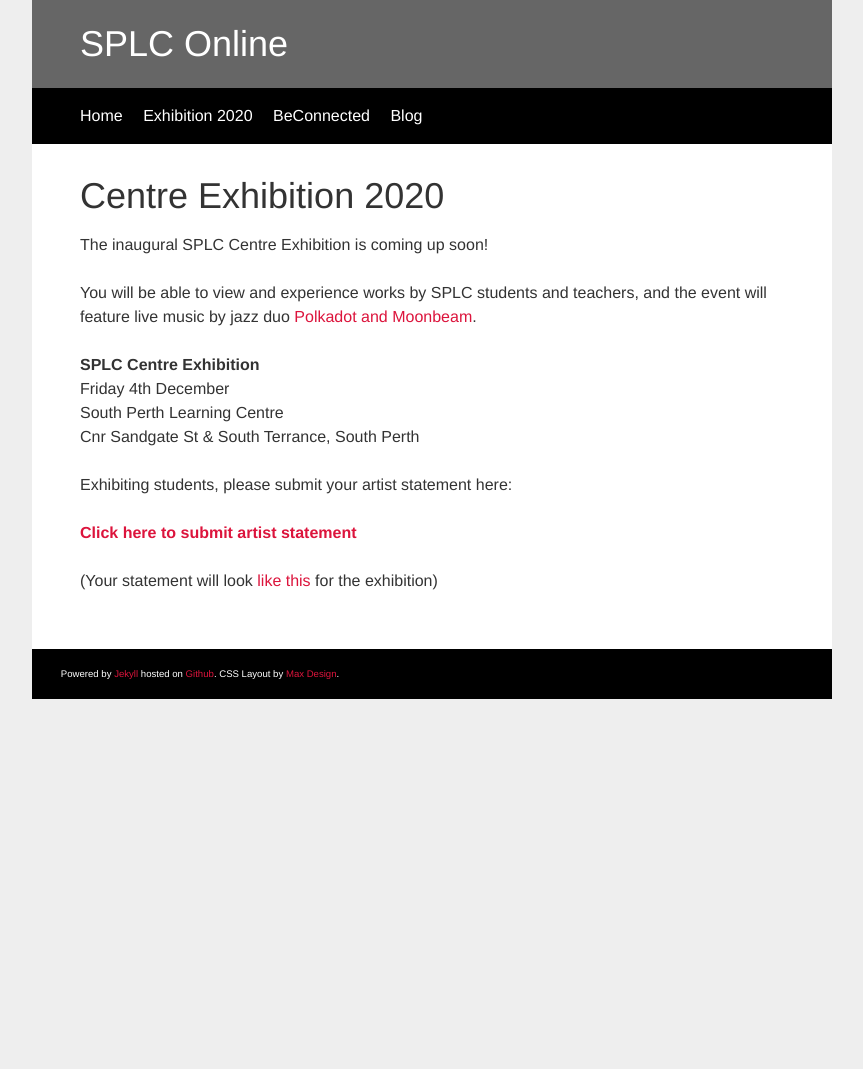
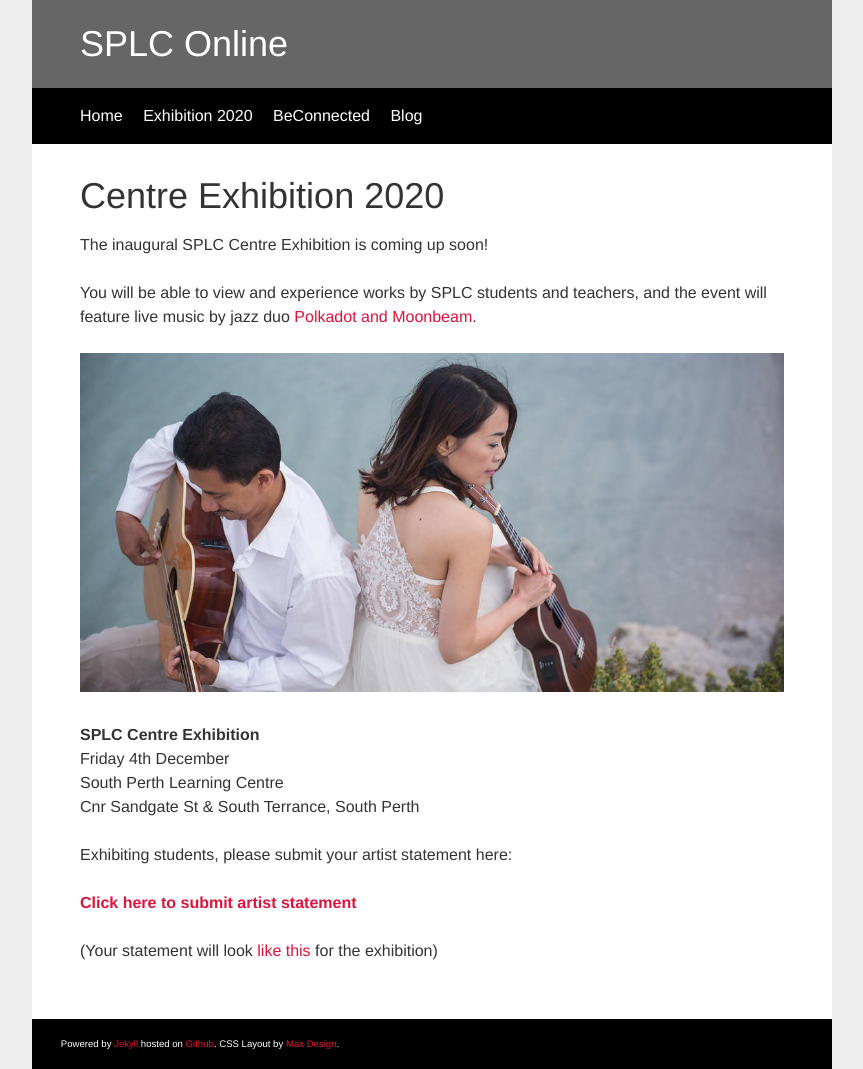
Before and after one commit to auxellbs/splconline.github.io, a Jekyll site: the page built from exhibition2020/index.md, in a window 1280 px wide. Shown: the whole page, without its empty margins (208-1071 px from the left). Built offline with Jekyll 4.4.1, drawn with Linux system fonts in a browser that asks for light colours; our own code applies the rules of GitHub Pages for plain Markdown files; before the commit the page ends 900 px from its top, so only the background shows below that.

Commit message:
Update index.md

```diff
--- a/exhibition2020/index.md
+++ b/exhibition2020/index.md
@@ -3,6 +3,8 @@
 The inaugural SPLC Centre Exhibition is coming up soon!
 
 You will be able to view and experience works by SPLC students and teachers, and the event will feature live music by jazz duo [Polkadot and Moonbeam](http://polkadotandmoonbeam.com.au).
+
+<img class="img-responsive" src="/img/p-and-m.jpg">
 
 **SPLC Centre Exhibition**
 Friday 4th December
```
